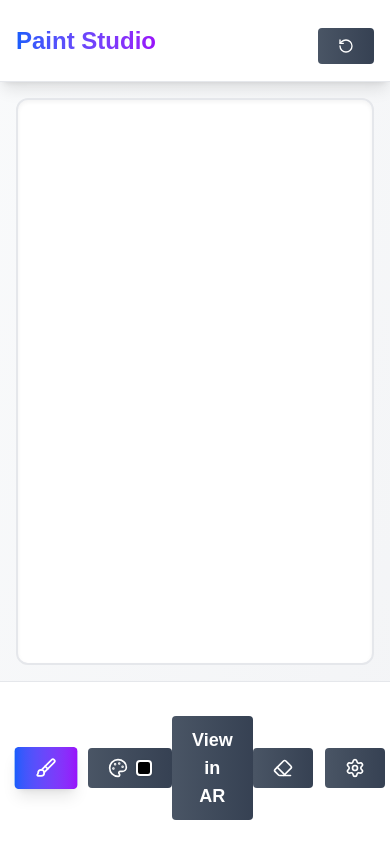
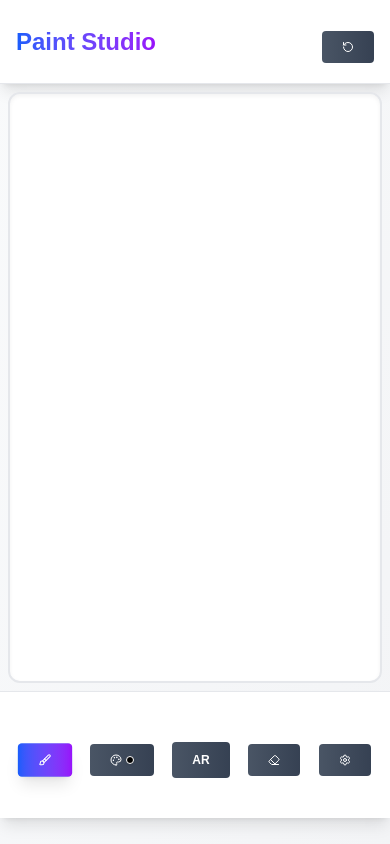
Before and after one commit to chirahbhal312/fingerdrawer-nextjs, a Next.js app: page /PaperToAR in a window 390 px wide. Built offline with nearby package versions, Linux system fonts and the light colour scheme.

Commit message:
Buttons even spacing

```diff
--- a/src/app/PaperToAR/page.jsx
+++ b/src/app/PaperToAR/page.jsx
@@ -131,7 +131,7 @@ export default function PaintingApp() {
   }, [])
 
   const buttonClass = (active) =>
-    `p-3 rounded-lg text-white transition-all duration-200 ${
+    `p-2 sm:p-3 md:p-4 rounded-lg text-white transition-all duration-200 text-xs sm:text-sm md:text-base ${
       active
         ? "bg-gradient-to-r from-blue-600 to-purple-600 shadow-lg transform scale-105"
         : "bg-gradient-to-r from-gray-600 to-gray-700 hover:from-gray-500 hover:to-gray-600"
@@ -145,18 +145,18 @@ export default function PaintingApp() {
           Paint Studio
         </h1>
         <button
-          className={`${buttonClass(isClearActive)} flex items-center gap-2`}
+          className={`${buttonClass(isClearActive)} flex items-center gap-1 sm:gap-2`}
           onClick={clearCanvas}
           onMouseDown={() => setIsClearActive(true)}
           onMouseUp={() => setIsClearActive(false)}
         >
-          <RotateCcw className="w-4 h-4" />
-          <span className="hidden sm:inline">Clear</span>
+          <RotateCcw className="w-3 h-3 sm:w-4 sm:h-4 md:w-5 md:h-5" />
+          <span className="hidden sm:inline text-xs sm:text-sm">Clear</span>
         </button>
       </div>
 
       {/* Canvas */}
-      <div className="h-[70vh] relative overflow-hidden bg-white m-4 rounded-xl shadow-inner border-2 border-gray-200">
+      <div className="h-[70vh] sm:h-[65vh] relative overflow-hidden bg-white m-2 sm:m-4 rounded-xl shadow-inner border-2 border-gray-200">
         <canvas
           ref={canvasRef}
           className="w-full h-full touch-none cursor-crosshair rounded-xl"
@@ -171,57 +171,58 @@ export default function PaintingApp() {
       </div>
 
       {/* Bottom Panel */}
-      <div className="h-[20vh] bg-white border-t border-gray-200 shadow-lg p-4">
-        <div className="flex items-center justify-between max-w-4xl mx-auto w-full h-full">
-          {/* Left Tools */}
-          <div className="flex items-center gap-3">
+      <div className="h-[15vh] sm:h-[20vh] bg-white border-t border-gray-200 shadow-lg p-2 sm:p-4">
+        <div className="flex items-center justify-center max-w-4xl mx-auto w-full h-full">
+          <div className="flex items-center justify-evenly w-full max-w-2xl gap-2 sm:gap-4">
+            {/* Brush Tool */}
             <button
-              className={`${buttonClass(tool === "brush")} flex items-center gap-2`}
+              className={`${buttonClass(tool === "brush")} flex items-center gap-1 sm:gap-2`}
               onClick={() => setTool("brush")}
             >
-              <Brush className="w-5 h-5" />
-              <span className="hidden sm:inline">Brush</span>
+              <Brush className="w-3 h-3 sm:w-4 sm:h-4 md:w-5 md:h-5" />
+              <span className="hidden md:inline text-xs sm:text-sm">Brush</span>
             </button>
 
+            {/* Color Palette */}
             <button
-              className={`${buttonClass(showColorPopover)} flex items-center gap-2`}
+              className={`${buttonClass(showColorPopover)} flex items-center gap-1 sm:gap-2`}
               onClick={() => setShowColorPopover(!showColorPopover)}
             >
-              <Palette className="w-5 h-5" />
+              <Palette className="w-3 h-3 sm:w-4 sm:h-4 md:w-5 md:h-5" />
               <div
-                className="w-4 h-4 rounded border-2 border-white shadow-sm"
+                className="w-2 h-2 sm:w-3 sm:h-3 md:w-4 md:h-4 rounded border border-white shadow-sm"
                 style={{ backgroundColor: brushColor }}
               />
-              <span className="hidden sm:inline">Colors</span>
+              <span className="hidden md:inline text-xs sm:text-sm">Colors</span>
             </button>
-          </div>
 
-          {/* Center Action */}
+            {/* Center Action - View AR */}
             <button
-            className={`${buttonClass(isViewArActive)} px-6 py-3 text-lg font-semibold`}
+              className={`${buttonClass(isViewArActive)} px-3 py-2 sm:px-4 sm:py-2 md:px-6 md:py-3 text-sm sm:text-base md:text-lg font-semibold`}
               onClick={saveAndRedirect}
               onMouseDown={() => setIsViewArActive(true)}
               onMouseUp={() => setIsViewArActive(false)}
             >
-            View in AR
+              <span className="hidden sm:inline">View in AR</span>
+              <span className="sm:hidden">AR</span>
             </button>
 
-          {/* Right Tools */}
-          <div className="flex items-center gap-3">
+            {/* Eraser Tool */}
             <button
-              className={`${buttonClass(tool === "eraser")} flex items-center gap-2`}
+              className={`${buttonClass(tool === "eraser")} flex items-center gap-1 sm:gap-2`}
               onClick={() => setTool("eraser")}
             >
-              <Eraser className="w-5 h-5" />
-              <span className="hidden sm:inline">Eraser</span>
+              <Eraser className="w-3 h-3 sm:w-4 sm:h-4 md:w-5 md:h-5" />
+              <span className="hidden md:inline text-xs sm:text-sm">Eraser</span>
             </button>
 
+            {/* Settings */}
             <button
-              className={`${buttonClass(showSettingsPopover)} flex items-center gap-2`}
+              className={`${buttonClass(showSettingsPopover)} flex items-center gap-1 sm:gap-2`}
               onClick={() => setShowSettingsPopover(!showSettingsPopover)}
             >
-              <Settings className="w-5 h-5" />
-              <span className="hidden sm:inline">Settings</span>
+              <Settings className="w-3 h-3 sm:w-4 sm:h-4 md:w-5 md:h-5" />
+              <span className="hidden md:inline text-xs sm:text-sm">Settings</span>
             </button>
           </div>
         </div>
@@ -230,7 +231,7 @@ export default function PaintingApp() {
       {/* Color Palette Modal */}
       {showColorPopover && (
         <div className="fixed inset-0 bg-black bg-opacity-50 flex items-center justify-center z-50">
-          <div className="modal-content bg-white rounded-2xl p-6 max-w-md w-full mx-4 shadow-2xl">
+          <div className="modal-content bg-white rounded-2xl p-4 sm:p-6 max-w-xs sm:max-w-md w-full mx-4 shadow-2xl">
             <div className="flex items-center justify-between mb-4">
               <h3 className="text-xl font-semibold text-gray-800">Choose Color</h3>
               <button
@@ -242,11 +243,11 @@ export default function PaintingApp() {
             </div>
 
             {/* Color Grid */}
-            <div className="grid grid-cols-6 gap-3 mb-6">
+            <div className="grid grid-cols-6 sm:grid-cols-6 gap-2 sm:gap-3 mb-4 sm:mb-6">
               {defaultColors.map((color) => (
                 <button
                   key={color}
-                  className={`w-10 h-10 rounded-lg border-2 transition-all duration-200 hover:scale-110 ${
+                  className={`w-8 h-8 sm:w-10 sm:h-10 rounded-lg border-2 transition-all duration-200 hover:scale-110 ${
                     brushColor === color ? "border-blue-500 shadow-lg" : "border-gray-300"
                   }`}
                   style={{ backgroundColor: color }}
@@ -258,18 +259,18 @@ export default function PaintingApp() {
             {/* Custom Color Picker */}
             <div className="space-y-3">
               <label className="block text-sm font-medium text-gray-700">Custom Color</label>
-              <div className="flex items-center gap-3">
+              <div className="flex items-center gap-2 sm:gap-3">
                 <input
                   type="color"
                   value={customColor}
                   onChange={handleCustomColorChange}
-                  className="w-12 h-12 rounded-lg border border-gray-300 cursor-pointer"
+                  className="w-10 h-10 sm:w-12 sm:h-12 rounded-lg border border-gray-300 cursor-pointer"
                 />
                 <input
                   type="text"
                   value={customColor}
                   onChange={(e) => handleCustomColorChange(e)}
-                  className="flex-1 px-3 py-2 border border-gray-300 rounded-lg focus:ring-2 focus:ring-blue-500 focus:border-transparent"
+                  className="flex-1 px-2 py-1 sm:px-3 sm:py-2 text-sm border border-gray-300 rounded-lg focus:ring-2 focus:ring-blue-500 focus:border-transparent"
                   placeholder="#000000"
                 />
               </div>
@@ -281,7 +282,7 @@ export default function PaintingApp() {
       {/* Settings Modal */}
       {showSettingsPopover && (
         <div className="fixed inset-0 bg-black bg-opacity-50 flex items-center justify-center z-50">
-          <div className="modal-content bg-white rounded-2xl p-6 max-w-md w-full mx-4 shadow-2xl">
+          <div className="modal-content bg-white rounded-2xl p-4 sm:p-6 max-w-xs sm:max-w-md w-full mx-4 shadow-2xl">
             <div className="flex items-center justify-between mb-4">
               <h3 className="text-xl font-semibold text-gray-800">Brush Settings</h3>
               <button
```
Lines whose indentation alone changed are shown as unchanged.
